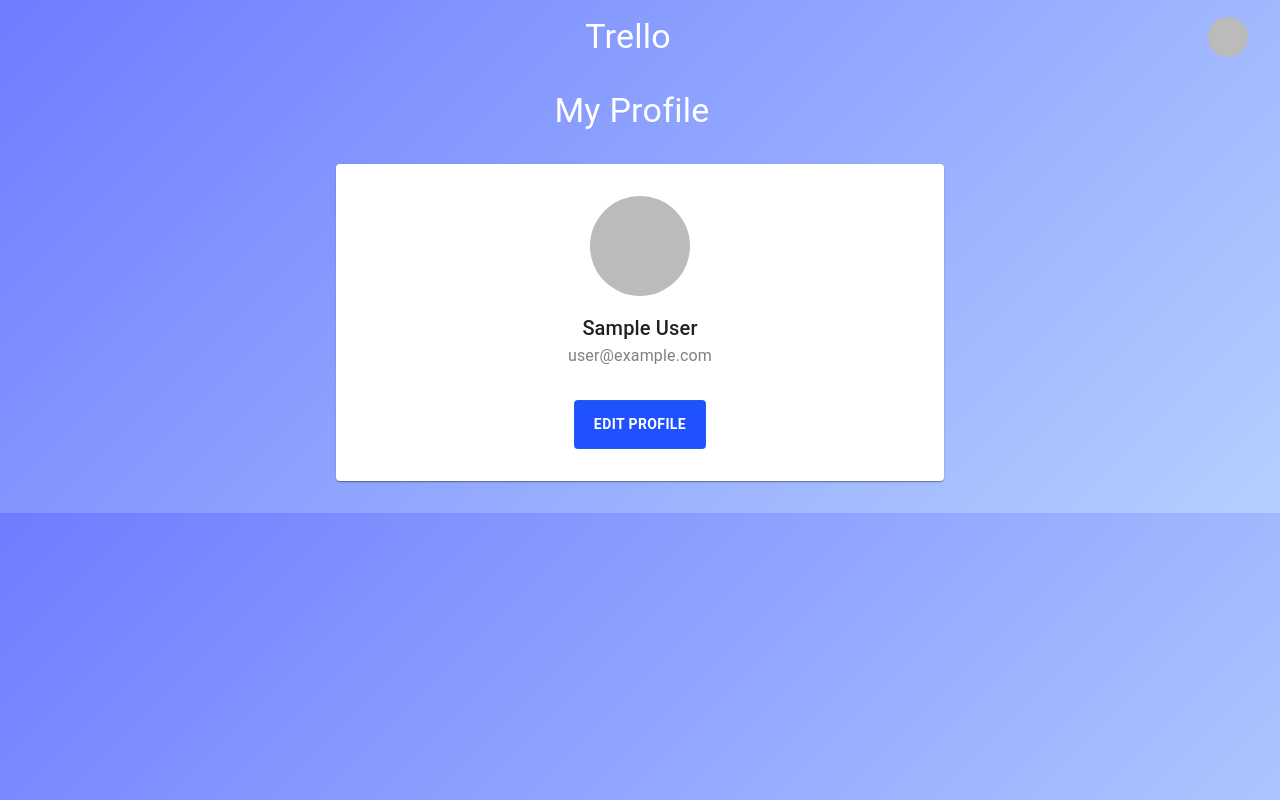
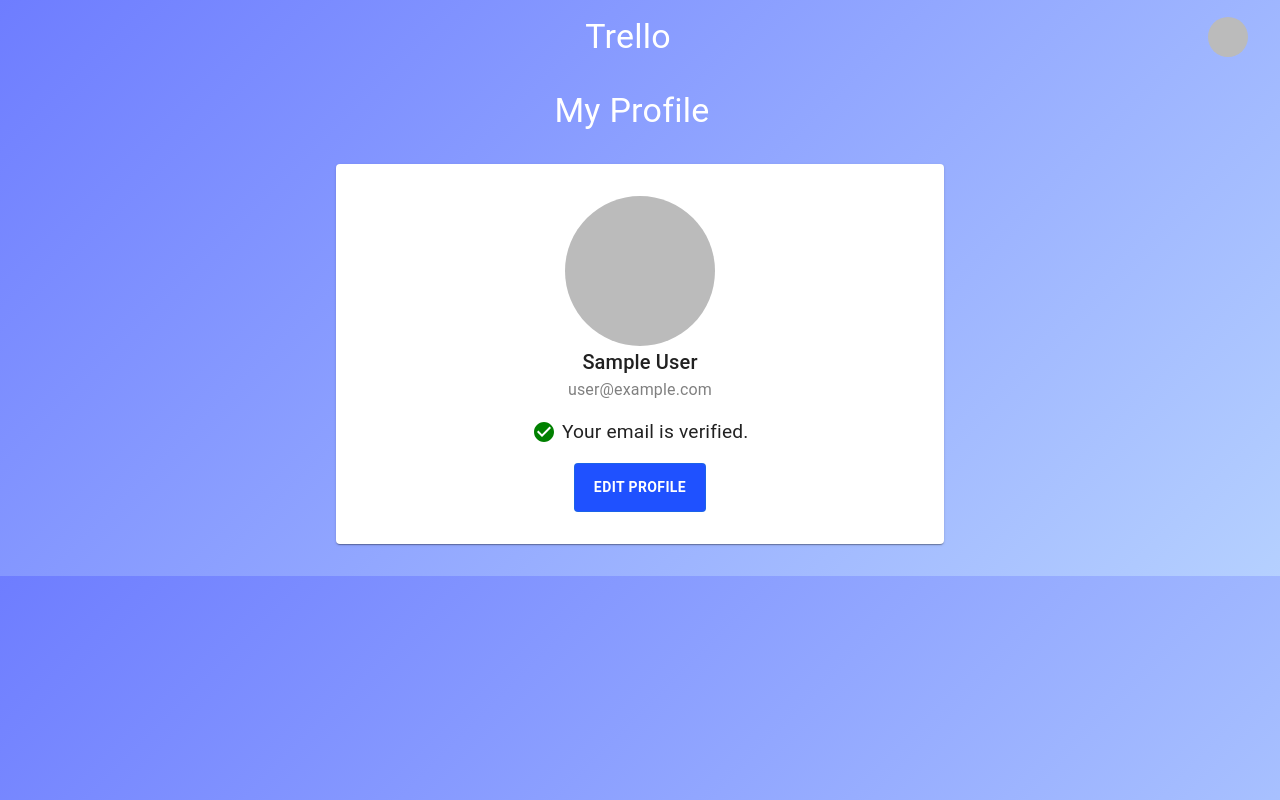
Before and after one commit to nasquez23/trello-clone, a Next.js app in the folder v3 - NextJS/: page /profile in a window 1280 px wide. Built offline with nearby package versions, Linux system fonts and the light colour scheme; no server answers; sample sign-in values are in the browser's storage.

Commit message:
feat: implement user email verification

```diff
--- a/v3 - NextJS/src/components/ProfileCard.tsx
+++ b/v3 - NextJS/src/components/ProfileCard.tsx
@@ -1,6 +1,6 @@
 "use client";
 
-import { updateUserProfile } from "@/lib/auth";
+import { updateUserProfile, verifyUserEmail } from "@/lib/auth";
 import { auth } from "@/lib/firebase";
 import {
   Box,
@@ -14,16 +14,27 @@
 import { FormEvent, useState } from "react";
 import toast from "react-hot-toast";
 import LoadingSpinner from "./LoadingSpinner";
+import { CancelRounded, CheckCircle } from "@mui/icons-material";
 
 const ProfileCard = () => {
   const user = auth.currentUser;
   const [editing, setEditing] = useState(false);
 
-  const { mutate, isPending: isUpdating } = useMutation({
+  const { mutate: updateProfile, isPending: isUpdating } = useMutation({
     mutationFn: updateUserProfile,
     onSuccess: () => {
       toast.success("Profile updated succesfully!");
       setEditing(false);
+    },
+    onError: (error) => {
+      toast.error(error.message);
+    },
+  });
+
+  const { mutate: verifyEmail, isPending: isSendingEmail } = useMutation({
+    mutationFn: verifyUserEmail,
+    onSuccess: () => {
+      toast.success("Verification email sent. Please check your inbox.");
     },
     onError: (error) => {
       toast.error(error.message);
@@ -37,7 +48,7 @@
     const formData = new FormData(form);
     const data = Object.fromEntries(formData) as { name: string };
 
-    mutate(data.name);
+    updateProfile(data.name);
   };
 
   return (
@@ -63,10 +74,9 @@
             "https://media.istockphoto.com/id/1337144146/vector/default-avatar-profile-icon-vector.jpg?s=612x612&w=0&k=20&c=BIbFwuv7FxTWvh5S3vB6bkT0Qv8Vn8N5Ffseq84ClGI="
           }
           sx={{
-            width: 100,
-            height: 100,
+            width: 150,
+            height: 150,
             margin: "0 auto",
-            marginBottom: "1rem",
           }}
         />
 
@@ -79,6 +89,49 @@
         >
           {user?.email}
         </Typography>
+        <Typography
+          sx={{
+            display: "flex",
+            alignItems: "center",
+            justifyContent: "center",
+            fontSize: "1.2rem",
+          }}
+        >
+          {user?.emailVerified ? (
+            <CheckCircle
+              sx={{ marginRight: "0.4rem", color: "green", fontSize: "1.5rem" }}
+            />
+          ) : (
+            <CancelRounded
+              sx={{ marginRight: "0.4rem", color: "red", fontSize: "1.5rem" }}
+            />
+          )}
+          Your email is{!user?.emailVerified && "n't"} verified.
+        </Typography>
+        {!user?.emailVerified && (
+          <Box sx={{ marginTop: "1rem" }}>
+            {isSendingEmail ? (
+              <LoadingSpinner />
+            ) : (
+              <Button
+                onClick={() => verifyEmail()}
+                disabled={isSendingEmail}
+                variant="contained"
+                color="primary"
+                sx={{
+                  fontWeight: "bold",
+                  padding: "0.7rem 1.2rem",
+                  backgroundColor: "#1f51ff",
+                  "&:hover": {
+                    backgroundColor: "#0047ab",
+                  },
+                }}
+              >
+                Verify Email
+              </Button>
+            )}
+          </Box>
+        )}
 
         {editing && (
           <>
--- a/v3 - NextJS/src/lib/auth.ts
+++ b/v3 - NextJS/src/lib/auth.ts
@@ -2,6 +2,7 @@
   createUserWithEmailAndPassword,
   GithubAuthProvider,
   GoogleAuthProvider,
+  sendEmailVerification,
   signInWithEmailAndPassword,
   signInWithPopup,
   signOut,
@@ -81,3 +82,18 @@
     throw error;
   }
 };
+
+export const verifyUserEmail = async (): Promise<void> => {
+  const user = auth.currentUser;
+
+  if (!user) throw new Error("User is not logged in.");
+
+  try {
+    await sendEmailVerification(user);
+  } catch (e) {
+    const error = e as FirebaseError;
+    error.message = "Error sending verification email. Please try again.";
+
+    throw error;
+  }
+};
```
